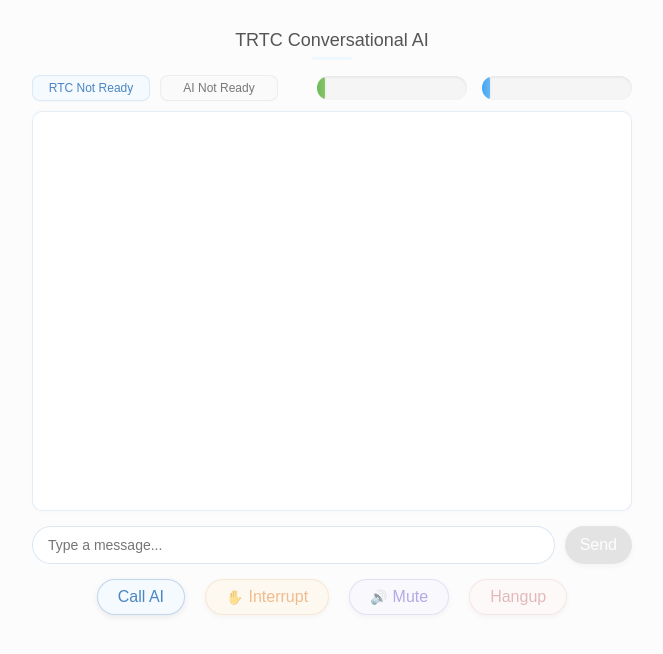
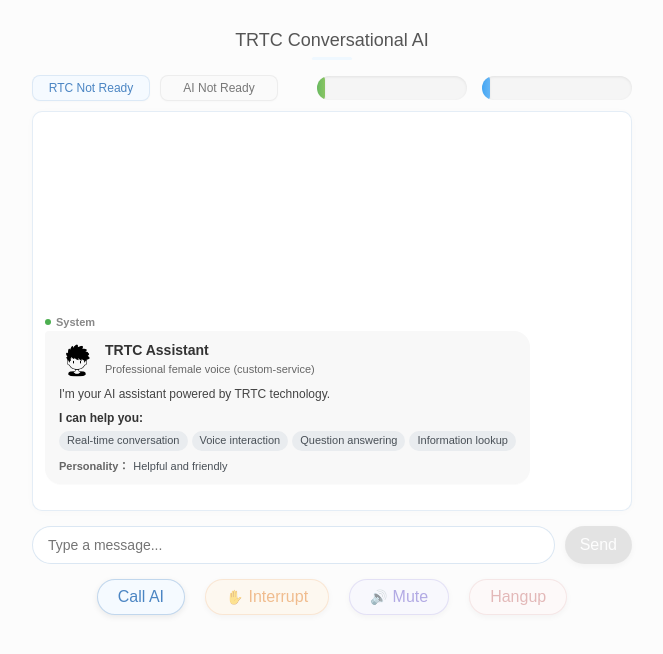
Before and after one commit to chicogong/trtc-ai-build-quickly, a website: page index.html in a window 1280 px wide. Shown: the whole page, without its empty margins (308-971 px from the left). Drawn offline with Linux system fonts and the light colour scheme; no server answers.

Commit message:
Add agent card (#2)
* Add agent card display

* Add agent card message

* Update apiConfig

* Update styles.css

```diff
--- a/css/styles.css
+++ b/css/styles.css
@@ -430,3 +430,94 @@
     border-radius: 8px;
   }
 }
+
+/* Agent Card Styles */
+.chat-agent-card {
+  background: #f8f9fa;
+  border-radius: 8px;
+  padding: 12px;
+  margin: 6px 0;
+  box-shadow: 0 1px 3px rgba(0, 0, 0, 0.08);
+}
+
+.agent-header {
+  display: flex;
+  align-items: center;
+  margin-bottom: 8px;
+}
+
+.agent-avatar {
+  width: 36px;
+  height: 36px;
+  border-radius: 50%;
+  margin-right: 10px;
+}
+
+.agent-info {
+  flex: 1;
+}
+
+.agent-name {
+  font-size: 14px;
+  font-weight: 600;
+  color: #333;
+  margin-bottom: 2px;
+}
+
+.agent-voice {
+  font-size: 11px;
+  color: #666;
+}
+
+.agent-description {
+  font-size: 12px;
+  color: #444;
+  margin-bottom: 8px;
+  line-height: 1.4;
+}
+
+.agent-capabilities {
+  margin-bottom: 8px;
+}
+
+.capabilities-title {
+  font-size: 12px;
+  font-weight: 600;
+  color: #333;
+  margin-bottom: 4px;
+}
+
+.capabilities-list {
+  display: flex;
+  flex-wrap: wrap;
+  gap: 4px;
+}
+
+.capability-item {
+  background: #e9ecef;
+  padding: 2px 8px;
+  border-radius: 12px;
+  font-size: 11px;
+  color: #495057;
+}
+
+.agent-personality {
+  font-size: 11px;
+  color: #666;
+}
+
+.personality-label {
+  font-weight: 600;
+  margin-right: 4px;
+}
+
+.personality-text {
+  color: #495057;
+}
+
+.chat-item.ai .chat-text .chat-agent-card {
+  margin: 0;
+  background: transparent;
+  box-shadow: none;
+  padding: 0;
+}
--- a/index.html
+++ b/index.html
@@ -59,6 +59,7 @@
   <script src="js/ui.js"></script>
   <script src="js/metrics.js"></script>
   <script src="js/trtc-client.js"></script>
+  <script src="js/agent-card.js"></script>
   <script src="js/app.js"></script>
 </body>
 
--- /dev/null
+++ b/js/agent-card.js
@@ -0,0 +1,100 @@
+/**
+ * Agent Card Module
+ * Handles displaying the AI agent information as a chat message
+ */
+
+/**
+ * Builds HTML for capabilities list
+ * @param {string[]} capabilities - List of agent capabilities
+ * @returns {string} HTML string for capabilities
+ */
+function buildCapabilitiesHTML(capabilities) {
+  return capabilities.map(cap => `<div class="capability-item">${cap}</div>`).join('');
+}
+
+/**
+ * Builds the complete agent card HTML
+ * @param {Object} agentInfo - Agent information object
+ * @returns {string} Complete card HTML string
+ */
+function buildCardHTML(agentInfo) {
+  return (
+    '<div class="chat-agent-card">' +
+      '<div class="agent-header">' +
+        `<img src="${agentInfo.avatar}" alt="AI" class="agent-avatar">` +
+        '<div class="agent-info">' +
+          `<div class="agent-name">${agentInfo.name}</div>` +
+          `<div class="agent-voice">${agentInfo.voiceType}</div>` +
+        '</div>' +
+      '</div>' +
+      `<div class="agent-description">${agentInfo.description}</div>` +
+      '<div class="agent-capabilities">' +
+        '<div class="capabilities-title">I can help you:</div>' +
+        `<div class="capabilities-list">${buildCapabilitiesHTML(agentInfo.capabilities)}</div>` +
+      '</div>' +
+      '<div class="agent-personality">' +
+        '<span class="personality-label">Personality：</span>' +
+        `<span class="personality-text">${agentInfo.personality}</span>` +
+      '</div>' +
+    '</div>'
+  );
+}
+
+/**
+ * Fetches the agent card information from the server
+ * @returns {Promise<Object>} Agent information object
+ */
+async function getAgentCardInfo() {
+  try {
+    const response = await fetch(`${API_BASE_URL}/getAgentInfo`);
+    if (!response.ok) {
+      throw new Error(`Failed to fetch agent info: ${response.status}`);
+    }
+    return await response.json();
+  } catch (error) {
+    console.error('Error getting agent info:', error);
+    // Fallback to default agent info
+    return {
+      name: "TRTC Assistant",
+      avatar: "assets/avatar.png",
+      description: "I'm your AI assistant powered by TRTC technology.",
+      capabilities: ["Real-time conversation", "Voice interaction", "Question answering", "Information lookup"],
+      voiceType: "Professional female voice (custom-service)",
+      personality: "Helpful and friendly"
+    };
+  }
+}
+
+/**
+ * Displays the agent card in the chat
+ * @param {Object} agentInfo - Agent information object
+ */
+function displayAgentCard(agentInfo) {
+  if (!agentInfo || typeof agentInfo !== 'object') {
+    console.error('Invalid agent info');
+    return;
+  }
+
+  const cardContent = buildCardHTML(agentInfo);
+
+  if (typeof addSystemMessage === 'function') {
+    addSystemMessage(cardContent, true);
+  } else {
+    console.error('System message function not found');
+  }
+}
+
+/**
+ * Initializes the agent card
+ */
+async function initializeAgentCard() {
+  try {
+    const agentInfo = await getAgentCardInfo();
+    displayAgentCard(agentInfo);
+  } catch (error) {
+    console.error('Failed to initialize agent card:', error);
+  }
+}
+
+// Initialize the agent card when the DOM is loaded
+document.addEventListener('DOMContentLoaded', initializeAgentCard);
--- a/js/ui.js
+++ b/js/ui.js
@@ -90,9 +90,29 @@
 /**
  * Adds a system message to the chat
  * @param {string} content - The message content
+ * @param {boolean} isHTML - Whether the content is HTML that should be rendered
  */
-function addSystemMessage(content) {
-  addMessage('System', content, 'ai', `system-${Date.now()}`);
+function addSystemMessage(content, isHTML = false) {
+  const chatList = document.querySelector('.chat-list');
+  const chatItem = document.createElement('div');
+  chatItem.className = 'chat-item ai';
+
+  const chatId = document.createElement('div');
+  chatId.className = 'chat-id';
+  chatId.textContent = 'System';
+
+  const chatText = document.createElement('div');
+  chatText.className = 'chat-text';
+
+  if (isHTML) {
+    chatText.innerHTML = content;
+  } else {
+    chatText.textContent = content;
+  }
+
+  chatItem.appendChild(chatId);
+  chatItem.appendChild(chatText);
+  chatList.insertBefore(chatItem, chatList.firstChild);
 }
 
 /**
```
Also changed, not shown: server.js (+33 -8 lines), assets/avatar.png (added), 1 other file.
